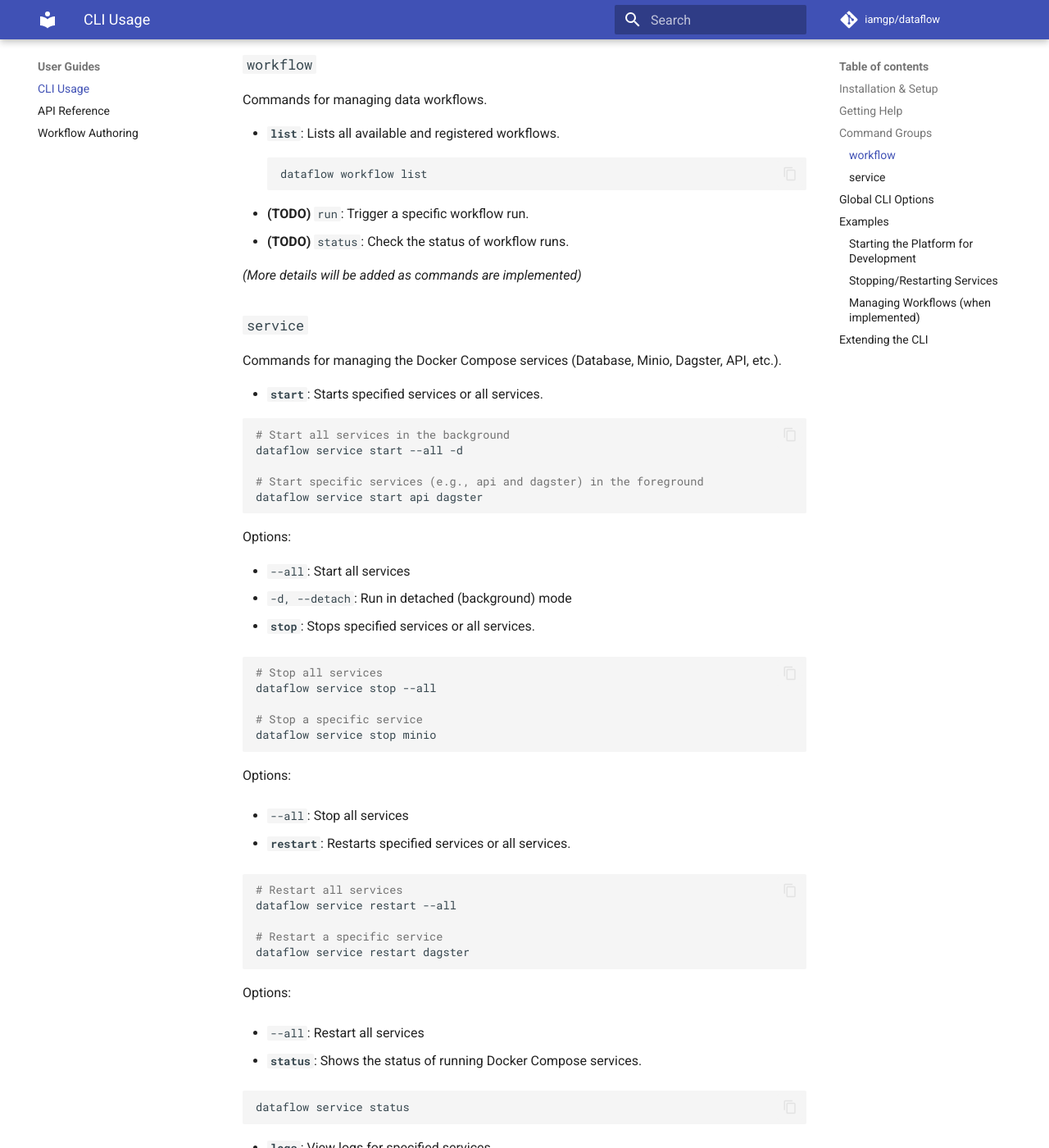
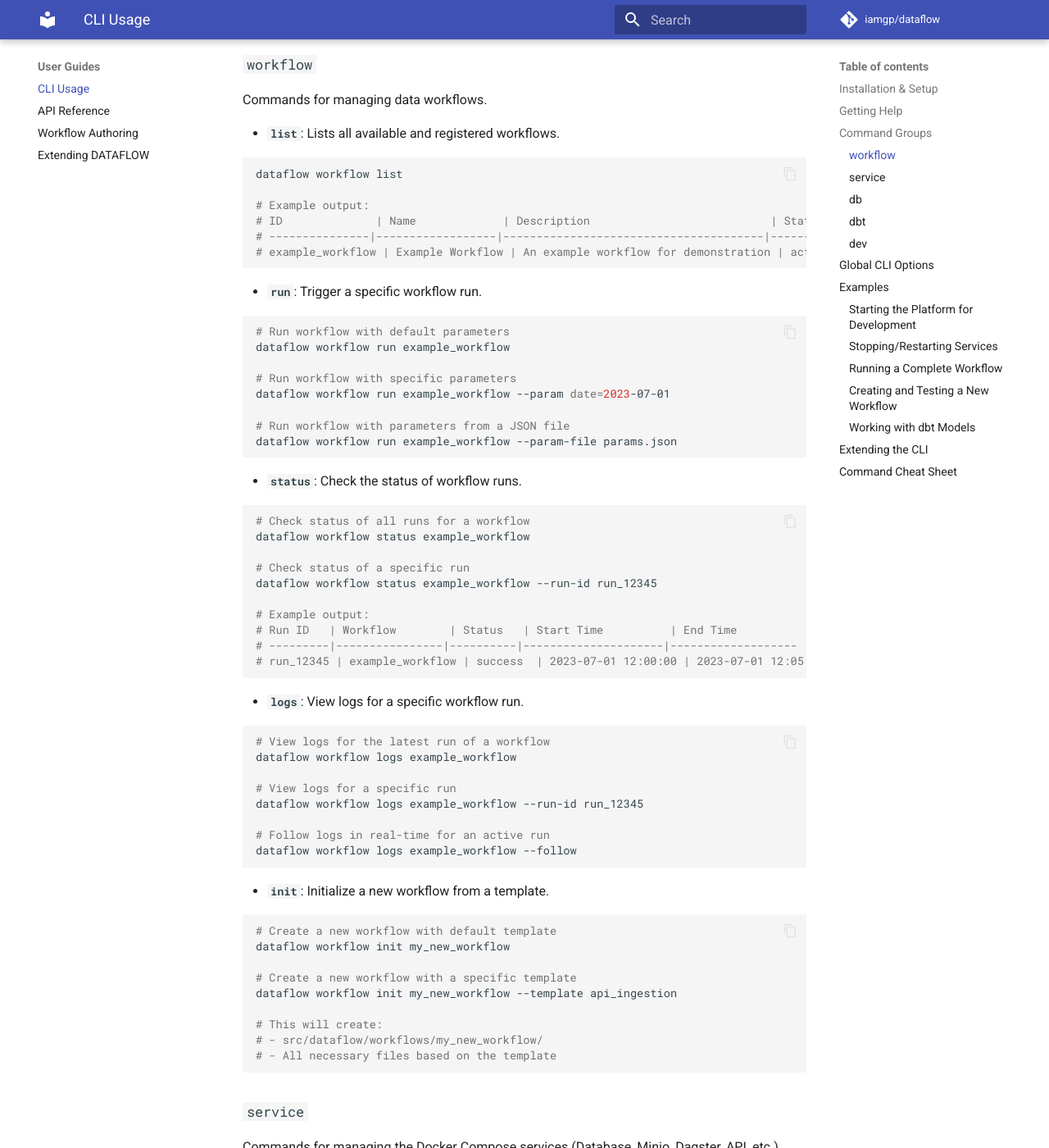
Before and after one commit to iamgp/dataflow, an MkDocs documentation site: the page built from docs/cli_usage.md, in a window 1280 px wide and 1400 px high, scrolled down 1137 px. Shown: the whole window at 82% size. Built offline with MkDocs 1.6.1 and Material for MkDocs 9.7.7, drawn with Linux system fonts in a browser that asks for light colours; comment, search, counter and statistics services are not loaded; some of the changed text lies outside the part shown.

Commit message:
Complete Documentation subtask (3.3) with comprehensive MkDocs setup and workflow guides

````diff
--- a/docs/cli_usage.md
+++ b/docs/cli_usage.md
@@ -49,13 +49,70 @@
 Commands for managing data workflows.
 
 - **`list`**: Lists all available and registered workflows.
+
   ```bash
   dataflow workflow list
+
+  # Example output:
+  # ID              | Name             | Description                           | Status
+  # ---------------|------------------|---------------------------------------|--------
+  # example_workflow | Example Workflow | An example workflow for demonstration | active
   ```
-- **(TODO)** `run`: Trigger a specific workflow run.
-- **(TODO)** `status`: Check the status of workflow runs.
 
-_(More details will be added as commands are implemented)_
+- **`run`**: Trigger a specific workflow run.
+
+  ```bash
+  # Run workflow with default parameters
+  dataflow workflow run example_workflow
+
+  # Run workflow with specific parameters
+  dataflow workflow run example_workflow --param date=2023-07-01
+
+  # Run workflow with parameters from a JSON file
+  dataflow workflow run example_workflow --param-file params.json
+  ```
+
+- **`status`**: Check the status of workflow runs.
+
+  ```bash
+  # Check status of all runs for a workflow
+  dataflow workflow status example_workflow
+
+  # Check status of a specific run
+  dataflow workflow status example_workflow --run-id run_12345
+
+  # Example output:
+  # Run ID   | Workflow        | Status   | Start Time          | End Time
+  # ---------|----------------|----------|---------------------|-------------------
+  # run_12345 | example_workflow | success  | 2023-07-01 12:00:00 | 2023-07-01 12:05:30
+  ```
+
+- **`logs`**: View logs for a specific workflow run.
+
+  ```bash
+  # View logs for the latest run of a workflow
+  dataflow workflow logs example_workflow
+
+  # View logs for a specific run
+  dataflow workflow logs example_workflow --run-id run_12345
+
+  # Follow logs in real-time for an active run
+  dataflow workflow logs example_workflow --follow
+  ```
+
+- **`init`**: Initialize a new workflow from a template.
+
+  ```bash
+  # Create a new workflow with default template
+  dataflow workflow init my_new_workflow
+
+  # Create a new workflow with a specific template
+  dataflow workflow init my_new_workflow --template api_ingestion
+
+  # This will create:
+  # - src/dataflow/workflows/my_new_workflow/
+  # - All necessary files based on the template
+  ```
 
 ### `service`
 
@@ -108,6 +165,17 @@
 
   ```bash
   dataflow service status
+
+  # Example output:
+  # Service  | Status   | Ports
+  # ---------|----------|----------------------------------------
+  # api      | Running  | 0.0.0.0:8000->8000/tcp
+  # dagster  | Running  | 0.0.0.0:3000->3000/tcp
+  # duckdb   | Running  |
+  # minio    | Running  | 0.0.0.0:9001->9001/tcp, 9000/tcp
+  # evidence | Running  | 0.0.0.0:9000->3000/tcp
+  # grafana  | Running  | 0.0.0.0:3001->3000/tcp
+  # loki     | Running  | 0.0.0.0:3100->3100/tcp
   ```
 
 - **`logs`**: View logs for specified services.
@@ -128,6 +196,103 @@
   - `--all`: Show logs for all services
   - `-f, --follow`: Follow log output (real-time)
   - `-t, --tail <n>`: Show last n lines (default: 100)
+
+### `db`
+
+Commands for managing the database.
+
+- **`init`**: Initialize the database schema.
+
+  ```bash
+  dataflow db init
+  ```
+
+- **`migrate`**: Apply database migrations.
+
+  ```bash
+  dataflow db migrate
+  ```
+
+- **`backup`**: Create a backup of the database.
+
+  ```bash
+  dataflow db backup --output ~/backups/dataflow_$(date +%Y%m%d).sql
+  ```
+
+- **`restore`**: Restore the database from a backup.
+  ```bash
+  dataflow db restore --input ~/backups/dataflow_20230701.sql
+  ```
+
+### `dbt`
+
+Commands for running dbt operations.
+
+- **`run`**: Run dbt models.
+
+  ```bash
+  # Run all dbt models
+  dataflow dbt run
+
+  # Run models for a specific workflow
+  dataflow dbt run --workflow example_workflow
+
+  # Run specific models
+  dataflow dbt run --select model_name
+  ```
+
+- **`test`**: Run dbt tests.
+
+  ```bash
+  # Run all dbt tests
+  dataflow dbt test
+
+  # Run tests for specific models
+  dataflow dbt test --select model_name
+  ```
+
+- **`generate`**: Generate dbt artifacts.
+
+  ```bash
+  # Generate dbt documentation
+  dataflow dbt generate docs
+
+  # Generate sources
+  dataflow dbt generate sources
+  ```
+
+### `dev`
+
+Commands for developers.
+
+- **`lint`**: Run code linting.
+
+  ```bash
+  dataflow dev lint
+  ```
+
+- **`test`**: Run tests.
+
+  ```bash
+  # Run all tests
+  dataflow dev test
+
+  # Run specific test types
+  dataflow dev test --type unit
+
+  # Run tests with coverage
+  dataflow dev test --coverage
+  ```
+
+- **`docs`**: Build and serve documentation.
+
+  ```bash
+  # Build docs
+  dataflow dev docs build
+
+  # Serve docs
+  dataflow dev docs serve
+  ```
 
 ## Global CLI Options
 
@@ -170,17 +335,54 @@
 dataflow service stop --all
 ```
 
-### Managing Workflows (when implemented)
+### Running a Complete Workflow
 
 ```bash
 # List available workflows
 dataflow workflow list
 
+# Start all required services
+dataflow service start --all -d
+
 # Run a specific workflow
-dataflow workflow run <workflow_name>
+dataflow workflow run example_workflow
 
-# Check status of workflow runs
-dataflow workflow status <workflow_name>
+# Check status of the workflow
+dataflow workflow status example_workflow
+
+# View logs of the workflow run
+dataflow workflow logs example_workflow
+```
+
+### Creating and Testing a New Workflow
+
+```bash
+# Create a new workflow from template
+dataflow workflow init my_new_workflow
+
+# Edit the files in src/dataflow/workflows/my_new_workflow/
+
+# Run tests for the new workflow
+dataflow dev test --select workflows/my_new_workflow
+
+# Run the workflow
+dataflow workflow run my_new_workflow
+```
+
+### Working with dbt Models
+
+```bash
+# Run dbt models for a specific workflow
+dataflow dbt run --workflow my_workflow
+
+# Test dbt models
+dataflow dbt test --workflow my_workflow
+
+# Generate dbt documentation
+dataflow dbt generate docs
+
+# View dbt documentation
+dataflow dev docs serve --dbt
 ```
 
 ## Extending the CLI
@@ -218,6 +420,22 @@
 cli.add_command(new_command_group.new_command_group)
 ```
 
+## Command Cheat Sheet
+
+| Task                  | Command                                  |
+| --------------------- | ---------------------------------------- |
+| Start all services    | `dataflow service start --all -d`        |
+| Stop all services     | `dataflow service stop --all`            |
+| View service status   | `dataflow service status`                |
+| List workflows        | `dataflow workflow list`                 |
+| Run a workflow        | `dataflow workflow run <workflow_id>`    |
+| Check workflow status | `dataflow workflow status <workflow_id>` |
+| View workflow logs    | `dataflow workflow logs <workflow_id>`   |
+| Create a new workflow | `dataflow workflow init <workflow_id>`   |
+| Run tests             | `dataflow dev test`                      |
+| Build documentation   | `dataflow dev docs build`                |
+| Run dbt models        | `dataflow dbt run`                       |
+
 ---
 
 _(This document will be updated as more CLI commands and features are added.)_
--- a/mkdocs.yml
+++ b/mkdocs.yml
@@ -42,6 +42,7 @@
       - CLI Usage: cli_usage.md
       - API Reference: api.md
       - Workflow Authoring: workflows.md
+      - Extending DATAFLOW: extending.md
   - Development:
       - Testing: testing.md
       - Tasks: tasks.md
````
Also changed, not shown: docs/extending.md (added, +452 -0 lines), docs/tasks.md (+7 -7 lines).
